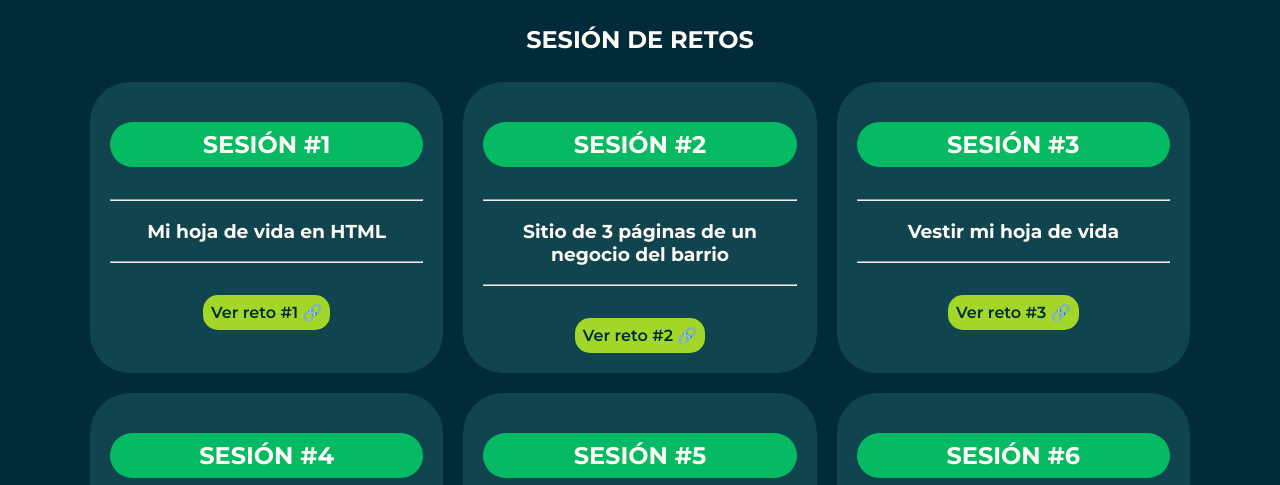
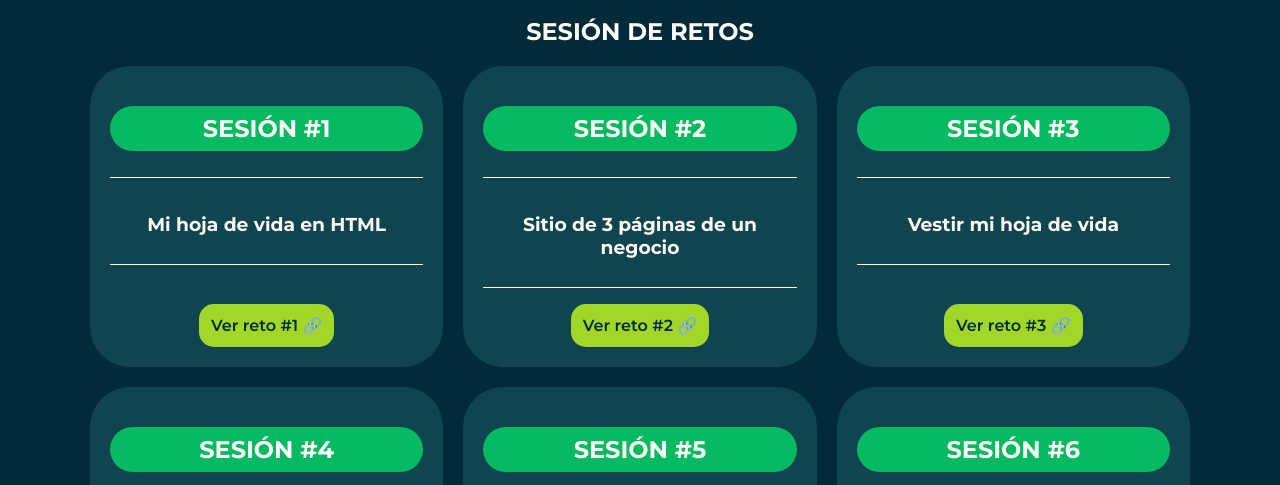
Before and after one commit to cristianjzrz333-netizen/web-adso-cristianjimenez, a plain HTML site: page index.html in a window 1280 px wide. Shown: the part 315-800 px from the top of the page. Drawn offline with Linux system fonts and the light colour scheme; a web font is replaced by a local one.

Commit message:
Add changes in index and style of branch main

```diff
--- a/index.html
+++ b/index.html
@@ -31,7 +31,7 @@
       <div class="tarjeta">
         <h2>SESIÓN #2</h2>
         <hr>
-        <h3>Sitio de 3 páginas de un negocio del barrio</h3>
+        <h3>Sitio de 3 páginas de un negocio</h3>
         <hr>
         <a href="https://cristianjzrz333-netizen.github.io/web-adso-cristianjimenez/Sesion02/Reto/index.html" target="_blank">Ver reto #2 🔗</a>
       </div>
@@ -45,7 +45,7 @@
       <div class="tarjeta">
         <h2>SESIÓN #4</h2>
         <hr>
-        <h3>Tarjeta de perfil con modo claro y oscuro</h3>
+        <h3>Tarjeta modo claro y oscuro</h3>
         <hr>
         <a href="https://cristianjzrz333-netizen.github.io/web-adso-cristianjimenez/Sesion04/Reto/index.html" target="_blank">Ver reto #4 🔗</a>
       </div>
--- a/style.css
+++ b/style.css
@@ -51,6 +51,8 @@ body {
 }
 
 .tarjeta {
+  display:flex;
+  flex-direction: column;
   flex: 1 1 280px;
   max-width: 500px;
   background-color: #10444e;
@@ -62,23 +64,35 @@ body {
 .tarjeta h2 {
   background-color: #06ba63;
   border-radius: 30px;
-  margin-bottom: 2rem;
+  margin-bottom: 1rem;
   padding: 8px;
+  width: 100%;
 }
 
 h2 {
   margin: 20px auto;
-  padding: 8px;
+  padding: auto;
 }
+
 
 .tarjeta a {
   text-decoration: none;
   display: inline-block;
-  margin-top: 1.5rem;
-  padding: 8px;
+  align-self: center;
+  margin-top: auto;
+  padding: 12px;
   font-weight: 600;
   background-color: #a2d729;
-  border-radius: 15px
+  border-radius: 15px;
+}
+
+.tarjeta hr {
+    width: 100%;
+    border: none;
+    border-top: 1px solid #fffcf7;
+    flex-shrink: 0;
+    margin: 10px 0 0 0 ;
+    padding: 8px;
 }
 
 .tarjeta a:hover {
```
